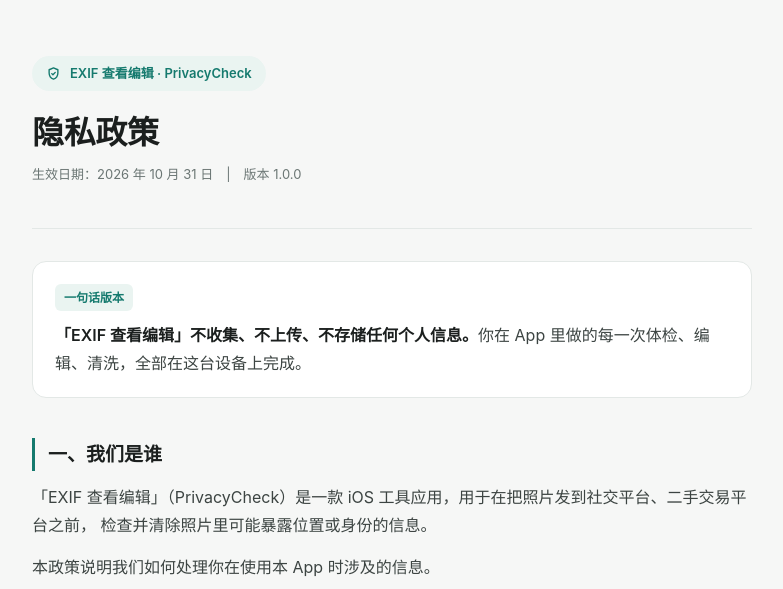
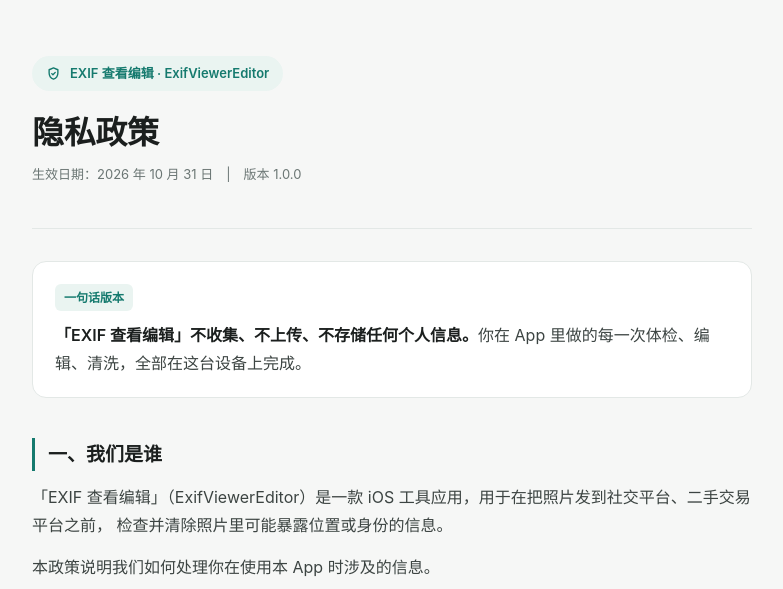
Before and after one commit to fallenjie/fallenjie.github.io, a plain HTML site: page privacy.html in a window 1280 px wide. Shown: the top 589 px of the page, without its empty margins (248-1031 px from the left). Drawn offline with Linux system fonts and the light colour scheme.

Commit message:
同步 EXIF 查看编辑 隐私政策 / 支持页

```diff
--- a/privacy.html
+++ b/privacy.html
@@ -85,7 +85,7 @@
       <path d="M12 3l7 3v5c0 4.4-2.9 8.3-7 10-4.1-1.7-7-5.6-7-10V6l7-3z"/>
       <path d="M9.2 12.2l1.9 1.9 3.7-3.9"/>
     </svg>
-    EXIF 查看编辑 · PrivacyCheck
+    EXIF 查看编辑 · ExifViewerEditor
   </div>
   <h1>隐私政策</h1>
   <p class="meta">生效日期：2026 年 10 月 31 日　|　版本 1.0.0</p>
@@ -97,7 +97,7 @@
 </div>
 
 <h2>一、我们是谁</h2>
-<p>「EXIF 查看编辑」（PrivacyCheck）是一款 iOS 工具应用，用于在把照片发到社交平台、二手交易平台之前，
+<p>「EXIF 查看编辑」（ExifViewerEditor）是一款 iOS 工具应用，用于在把照片发到社交平台、二手交易平台之前，
 检查并清除照片里可能暴露位置或身份的信息。</p>
 <p>本政策说明我们如何处理你在使用本 App 时涉及的信息。</p>
 
@@ -157,7 +157,7 @@
 <a href="mailto:fallenjie@gmail.com">fallenjie@gmail.com</a> 联系我们。</p>
 
 <footer>
-  EXIF 查看编辑 · PrivacyCheck v1.0.0　—　本政策适用于 iOS 17.0 及以上版本。<br>
+  EXIF 查看编辑 · ExifViewerEditor v1.0.0　—　本政策适用于 iOS 17.0 及以上版本。<br>
   也可访问 <a href="./support.html">支持页面</a>。<br>
   <!-- 备案号：管局核发后填在这里，并同步 App 内展示（Sources/Core/Models/AppInfo.swift）。
        每个 APP 有自己的备案号，不能用别的 App 的号顶。
```
